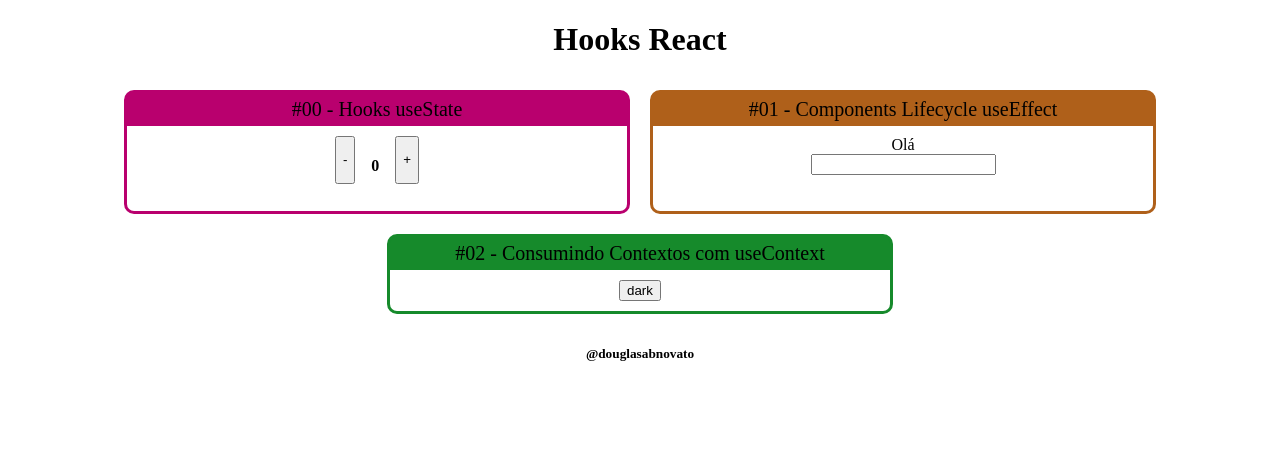
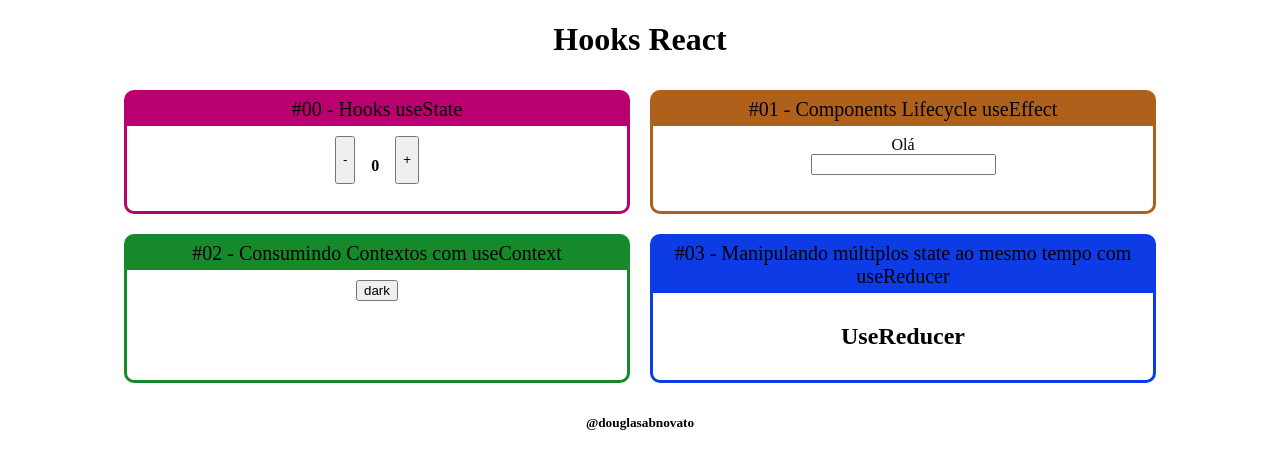
Before and after one commit to douglasabnovato/react-hooks-handbook, a React (Create React App) app: page / in a window 1280 px wide. Shown: the top 468 px of the page. Built offline with nearby package versions, Linux system fonts and the light colour scheme.

Commit message:
iniciando o componente useReducer

```diff
--- a/src/App.js
+++ b/src/App.js
@@ -6,6 +6,7 @@ import Card from "./components/Card";
 import UseState from "./components/UseState";
 import UseEffect from "./components/UseEffect";
 import UseContext from "./components/UseContext";
+import UseReducer from "./components/UseReducer";
 
 export default function App(props) {
 
@@ -22,6 +23,9 @@ export default function App(props) {
         <Card titulo="#02 - Consumindo Contextos com useContext" color="#168A2B">
           <UseContext />
         </Card>
+        <Card titulo="#03 - Manipulando múltiplos state ao mesmo tempo com useReducer" color="#0D3BE6 ">
+          <UseReducer />
+        </Card>
       </div>
       <h5>@douglasabnovato</h5>
     </div>
--- /dev/null
+++ b/src/components/UseReducer/index.jsx
@@ -0,0 +1,12 @@
+import React, { createContext } from 'react'
+import './index.css'
+
+function UseReducer() {
+    return (
+        <div>
+            <h2>UseReducer</h2>
+        </div>
+    )
+}
+
+export default UseReducer;
```
Also changed, not shown: src/components/UseReducer/index.css (added), 1 other file (tests, documents, lock files or other folders).
